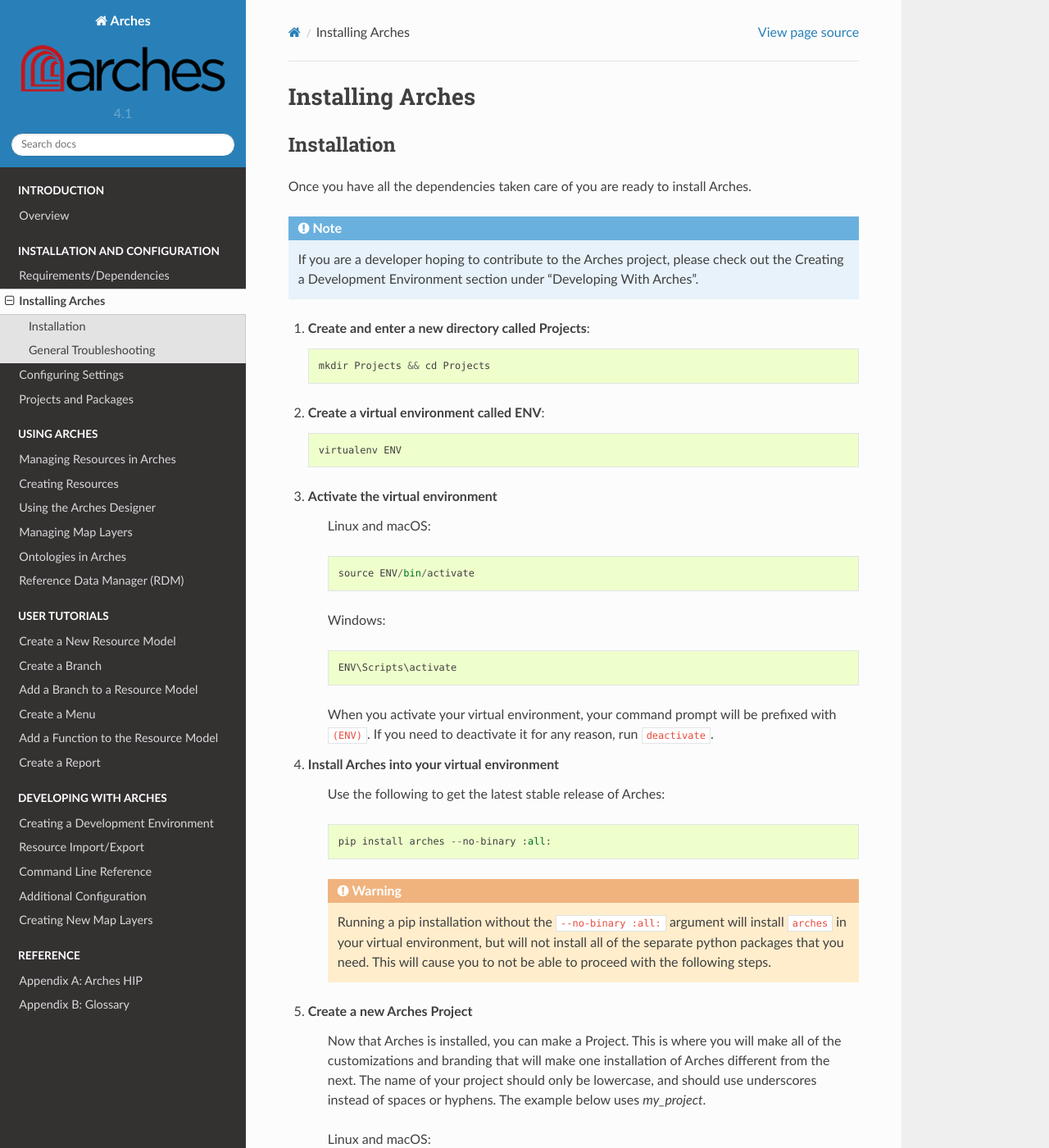
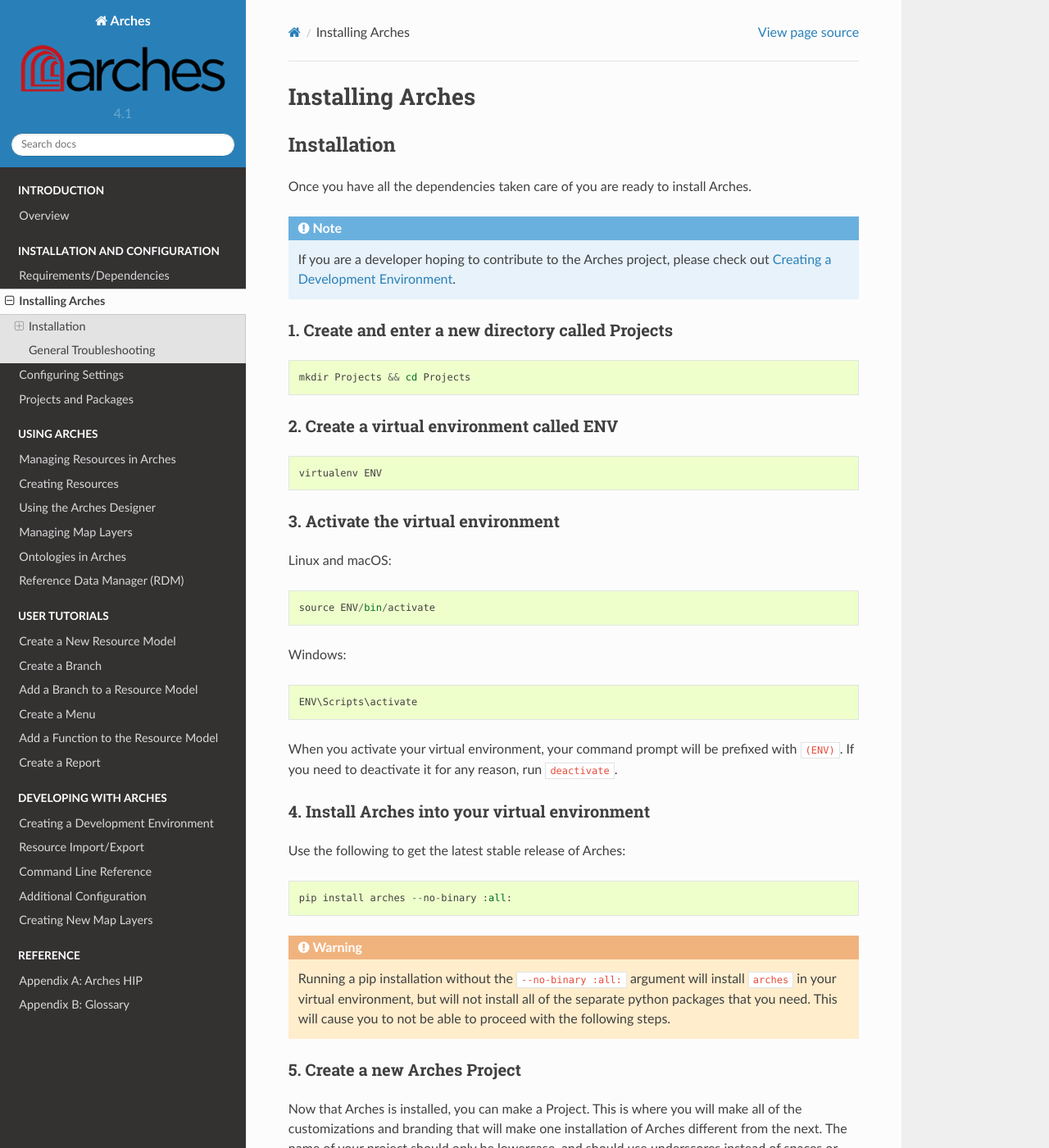
Before and after one commit to archesproject/arches-docs, a Sphinx documentation site: the page built from docs/installation.txt, in a window 1280 px wide and 1400 px high. Shown: the whole window at 82% size. Built offline with Sphinx 7.4.7 and the Read the Docs theme 2.0.0, drawn with Linux system fonts in a browser that asks for light colours; some of the changed text lies outside the part shown.

Commit message:
improve links

```diff
--- a/docs/installation.txt
+++ b/docs/installation.txt
@@ -7,17 +7,24 @@
 
 Once you have all the dependencies taken care of you are ready to install Arches.
 
-.. note:: If you are a developer hoping to contribute to the Arches project, please check out the Creating a Development Environment section under "Developing With Arches".
+.. note:: If you are a developer hoping to contribute to the Arches project, please check out :ref:`Creating a Development Environment`.
 
-#. **Create and enter a new directory called Projects**::
+1. Create and enter a new directory called Projects
+---------------------------------------------------
+
+.. code:: bash
 
     mkdir Projects && cd Projects
 
-#. **Create a virtual environment called ENV**::
+2. Create a virtual environment called ENV
+------------------------------------------
+
+.. code:: bash
 
     virtualenv ENV
 
-#. **Activate the virtual environment**
+3. Activate the virtual environment
+-----------------------------------
 
 Linux and macOS::
 
@@ -29,7 +36,8 @@
 
 When you activate your virtual environment, your command prompt will be prefixed with ``(ENV)``. If you need to deactivate it for any reason, run ``deactivate``.
 
-#. **Install Arches into your virtual environment**
+4. Install Arches into your virtual environment
+-----------------------------------------------
 
 Use the following to get the latest stable release of Arches::
 
@@ -37,7 +45,8 @@
 
 .. warning:: Running a pip installation without the ``--no-binary :all:`` argument will install ``arches`` in your virtual environment, but will not install all of the separate python packages that you need. This will cause you to not be able to proceed with the following steps.
 
-#. **Create a new Arches Project**
+5. Create a new Arches Project
+------------------------------
 
 Now that Arches is installed, you can make a Project. This is where you will make all of the customizations and branding that will make one installation of Arches different from the next. The name of your project should only be lowercase, and should use underscores instead of spaces or hyphens. The example below uses `my_project`.
 
@@ -87,7 +99,8 @@
 
 The default login credentials are 'admin' for both username and password. To change this password and create new users, navigate to `localhost:8000/admin`.
 
-**Next steps...**
+Next steps...
+-------------
 
 Now that you have Arches installed and a Project created, you are ready to begin.
 
```
Also changed, not shown: other parts of docs/installation.txt (+6 -3 lines). Lines whose indentation alone changed are shown as unchanged.
